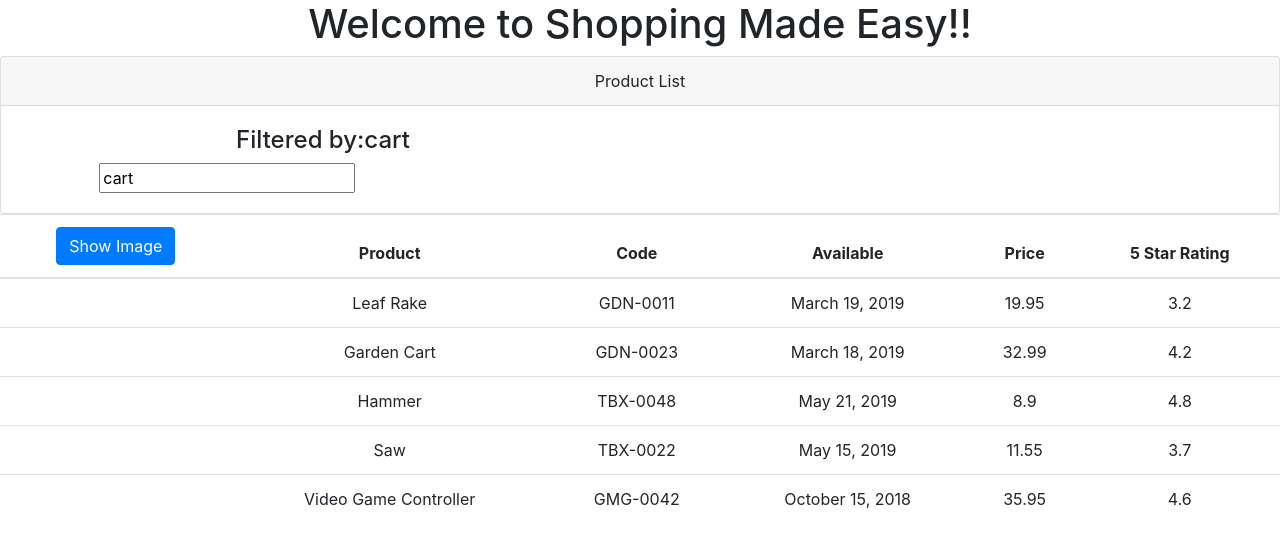
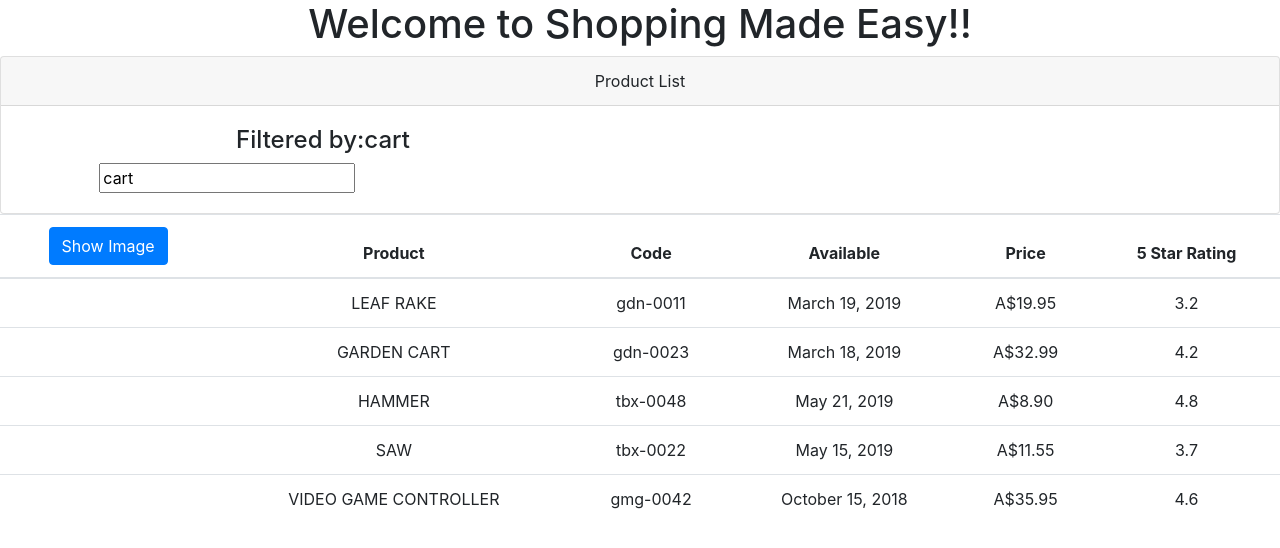
Before and after one commit to GowriKrishnamurthy/ShoppingMadeEasy, an Angular app: page / in a window 1280 px wide. Shown: the top 548 px of the page. Built offline with nearby package versions, Linux system fonts and the light colour scheme.

Commit message:
Transforming data with angular pipes

```diff
--- a/src/app/Products/product-list/product-list.component.html
+++ b/src/app/Products/product-list/product-list.component.html
@@ -38,10 +38,10 @@
                 <td>
                     <img  *ngIf='showImage' [src]='product.imageUrl' [style.width.px]="imageWidth" [style.margin.px]="imageMargin">
                 </td>
-                <td> {{ product.productName }} </td>
-                <td> {{ product.productCode }} </td>
+                <td> {{ product.productName | uppercase }} </td>
+                <td> {{ product.productCode | lowercase }} </td>
                 <td> {{ product.releaseDate }} </td>
-                <td> {{ product.price }} </td>
+                <td> {{ product.price | currency : 'AUD':'symbol':'1.2-2' }} </td>
                 <td> {{ product.starRating }} </td>
             </tr>
         </tbody>
```
